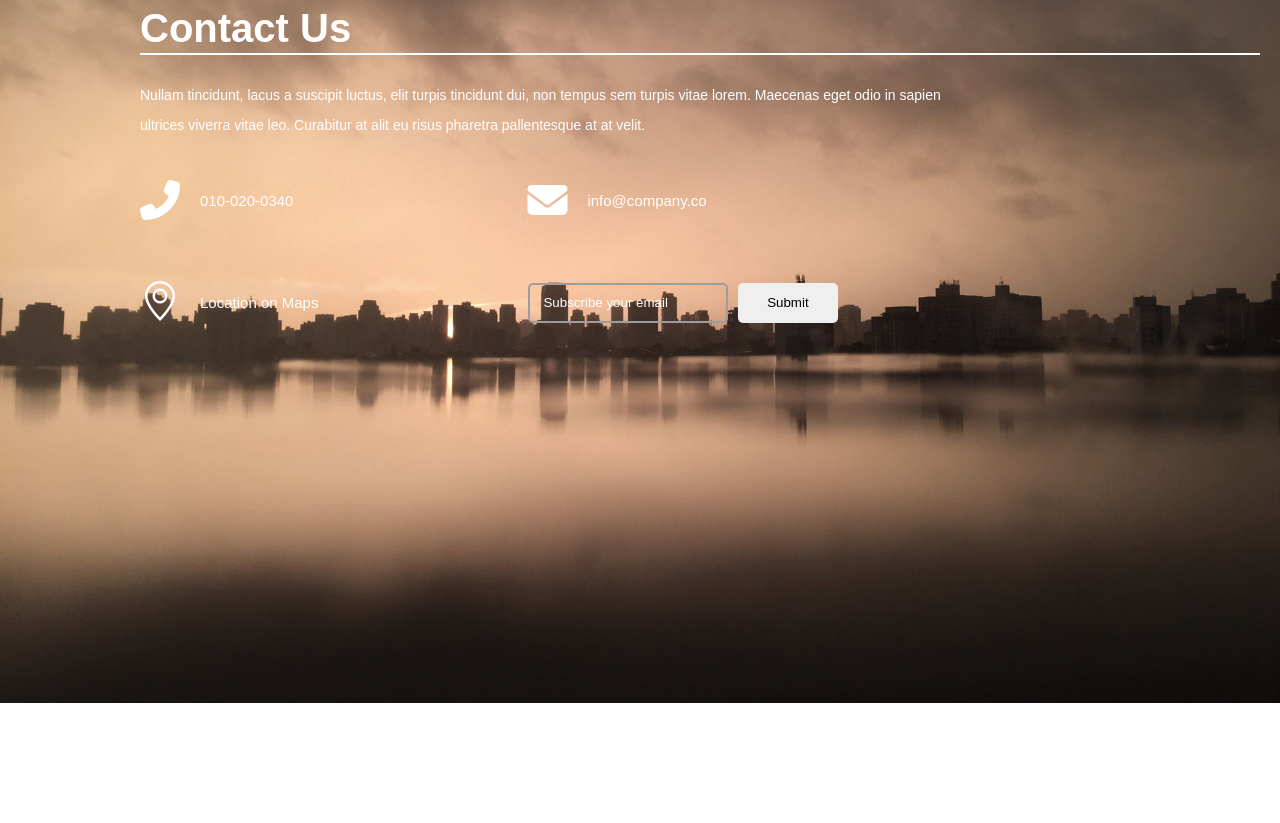
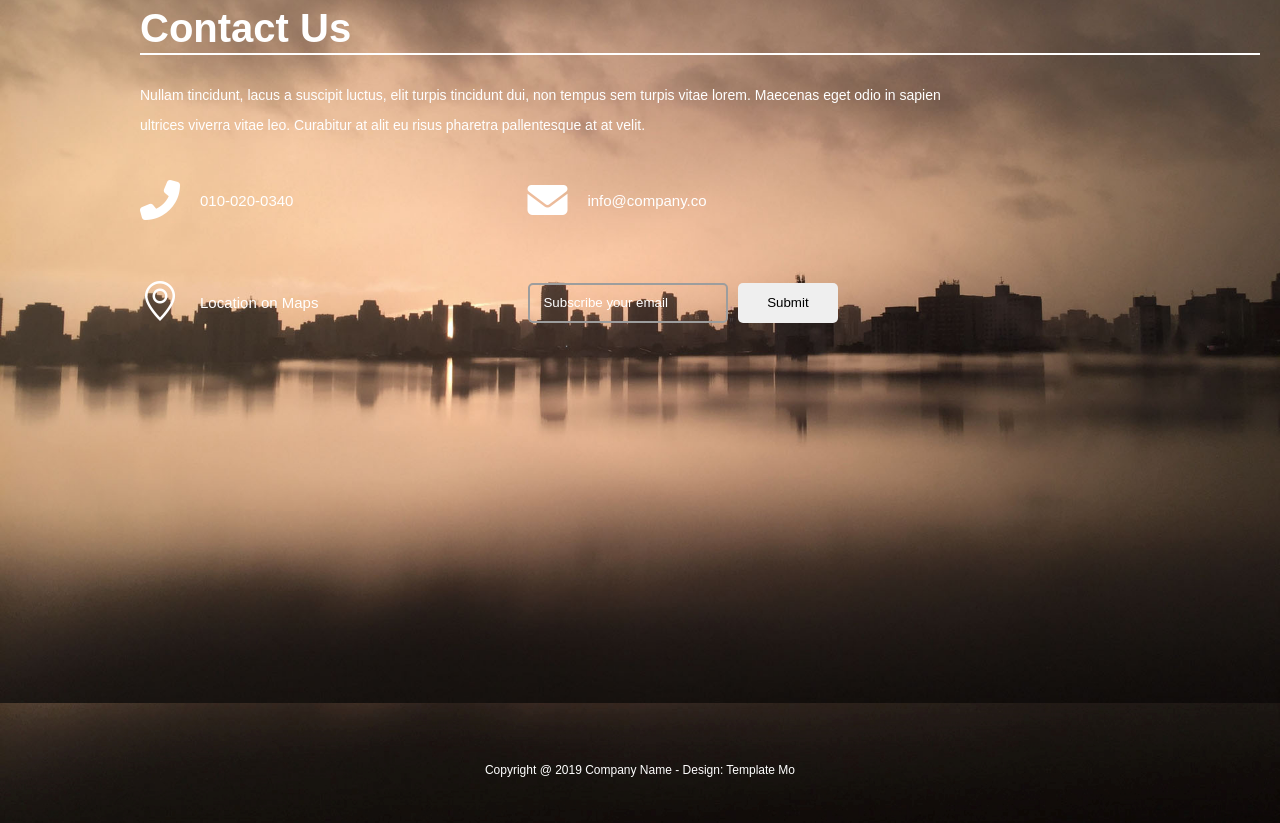
Before and after one commit to alimardon28/JavaScript, a plain HTML site: page index.html in a window 1280 px wide. Shown: the part 3242-4065 px from the top of the page. Before the commit the page ends 3945 px from the top, so only its background shows below. Drawn offline with nearby package versions, Linux system fonts and the light colour scheme.

Commit message:
finished footer section

```diff
--- a/css/main.css
+++ b/css/main.css
@@ -9,6 +9,9 @@ body{
     padding: 0;
     font-size: 16px;
     font-family: sans-serif;
+    min-height: 100vh;
+    display: flex;
+    flex-direction: column;
 }
 
 .container{
@@ -413,14 +416,33 @@ body{
     cursor: pointer;
 }
 
+/* MAIN CSS END */
+/* FOOTER CSS START */
+
+.footer{
+    margin-top: auto;
+}
+.footer-box{
+    background-image: url(../img/the-town-bg-03.jpg);
+    background-position: center;
+    background-size: cover;
+    background-repeat: no-repeat;
+    height:15vh;
+    width: 100%;
+    object-fit: cover;
+    color: #fff;
+}
+
+.footer-bottom{
+    text-align: center;
+    padding-top: 60px;
+}
+
+.footer-desc{
+    font-size: 12px;
+}
 
 
 
 
-
-
-
-
-
-
-/* MAIN CSS END */
+/* FOOTER CSS END */
--- a/index.html
+++ b/index.html
@@ -189,12 +189,21 @@
                        </div>
                      </div>
                   </div>
-
               </div>
           </div>
       </section>
     </main>
 
-    <footer class="footer"></footer>
+    <footer class="footer">
+        <div class="footer-box">
+            <div class="container">
+                <div class="footer-bottom">
+                    <p class="footer-desc">
+                        Copyright @ 2019 Company Name - Design: Template Mo
+                    </p>
+                </div>
+            </div>
+        </div>
+    </footer>
   </body>
 </html>
```
Also changed, not shown: img/the-town-bg-03.jpg (added).
